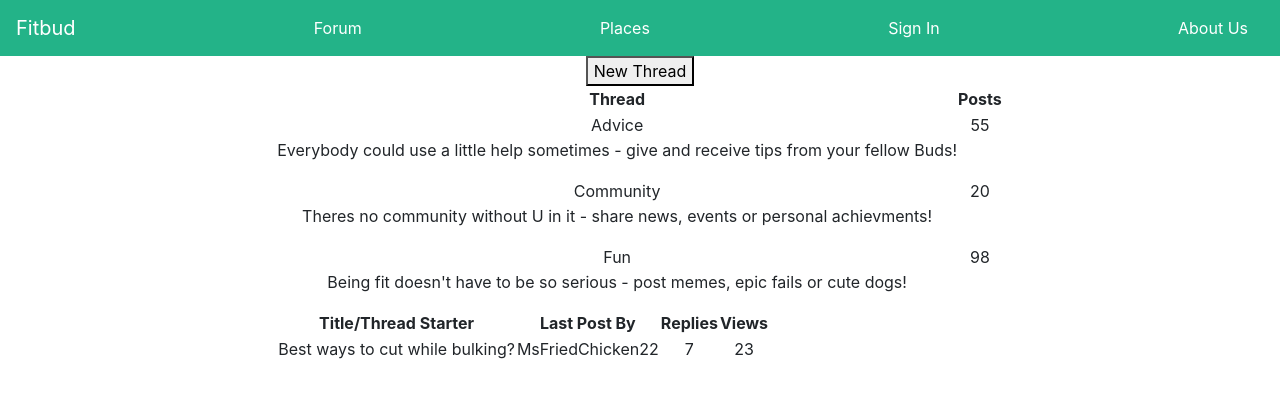
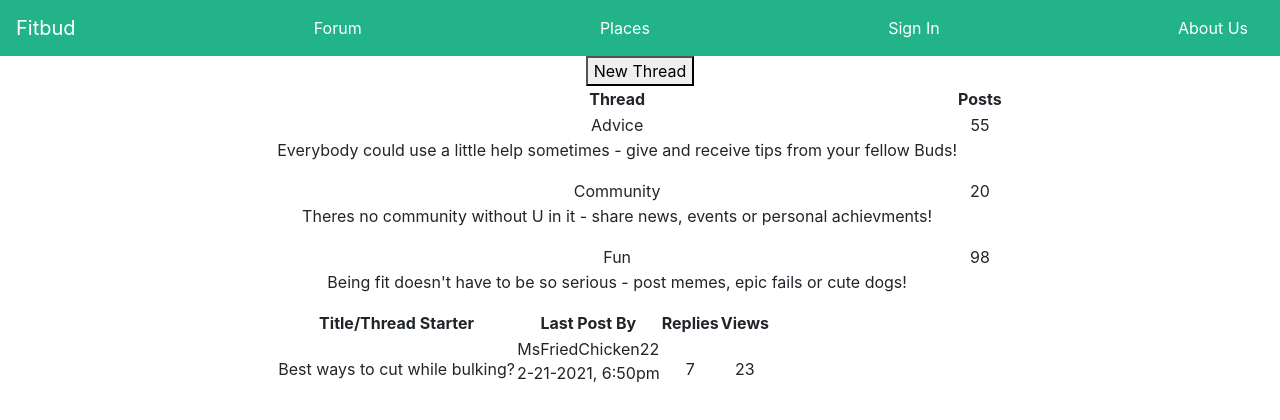
Before and after one commit to CUNYTechPrep/project-starter, a React (Create React App) app in the folder client/: page /forum in a window 1280 px wide. Shown: the top 420 px of the page. Built offline with nearby package versions, Linux system fonts and the light colour scheme.

Commit message:
Reposition components on ForumPage

```diff
--- a/client/src/components/ThreadStarterTableRow.js
+++ b/client/src/components/ThreadStarterTableRow.js
@@ -11,7 +11,10 @@ function ThreadStarterTableRow(props) {
       </tr>
       <tr>
         <td>Best ways to cut while bulking?</td>
-        <td>MsFriedChicken22</td>
+        <td>
+          MsFriedChicken22
+          <p>2-21-2021, 6:50pm</p>
+        </td>
         <td>7</td>
         <td>23</td>
       </tr>
--- a/client/src/pages/ForumPage.js
+++ b/client/src/pages/ForumPage.js
@@ -3,19 +3,20 @@ import ThreadStarterTable from '../components/ThreadStarterTable';
 import ThreadTable from '../components/ThreadTable';
 
 //HIERARCHY//
+
 // -ForumPage
+
 /// -ThreadTable
 //// -ThreadRow
+/// -ThreadStarterTableRow
+//// -ThreadStarterTableRow
+
 function ForumPage(props) {
   return (
     <div>
       <button>New Thread</button>
-      <section>
-        <ThreadTable />
-      </section>
-      <section>
-        <ThreadStarterTable />
-      </section>
+      <ThreadTable />
+      <ThreadStarterTable />
     </div>
   );
 }
```
